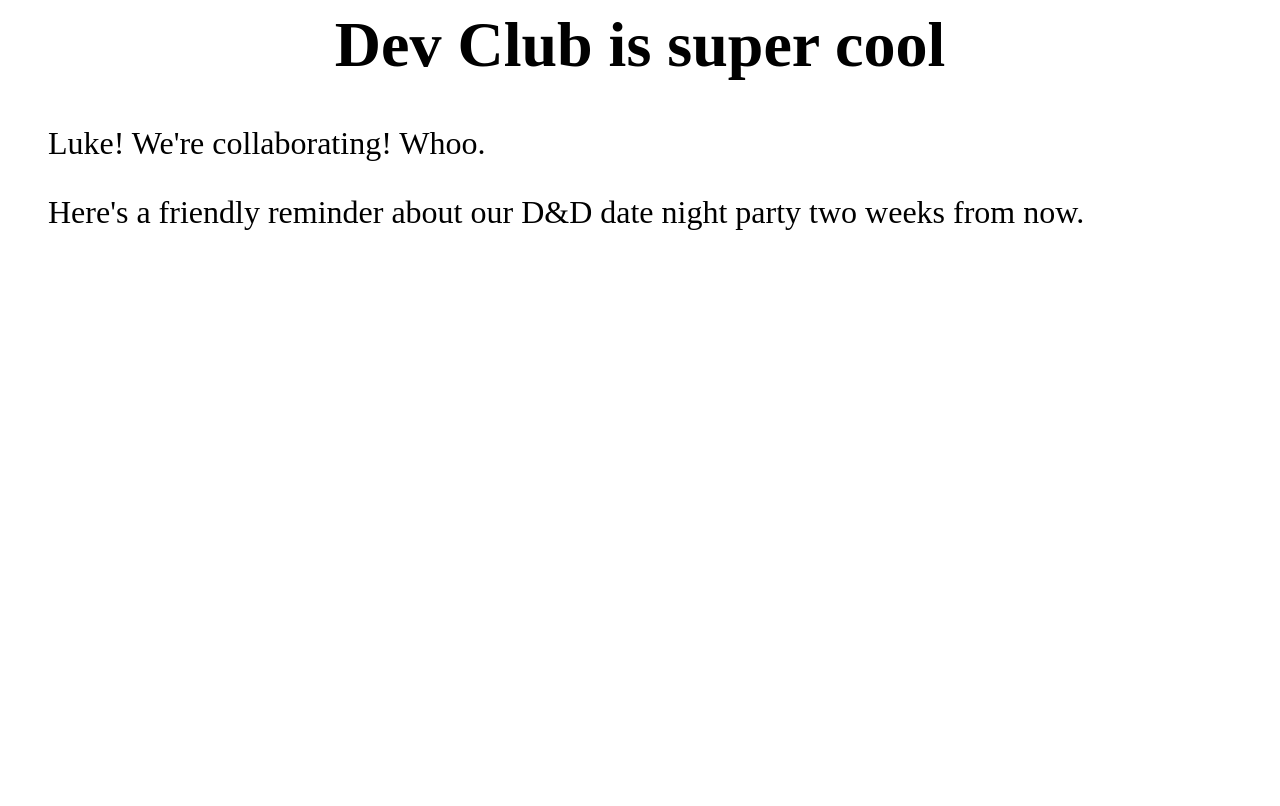
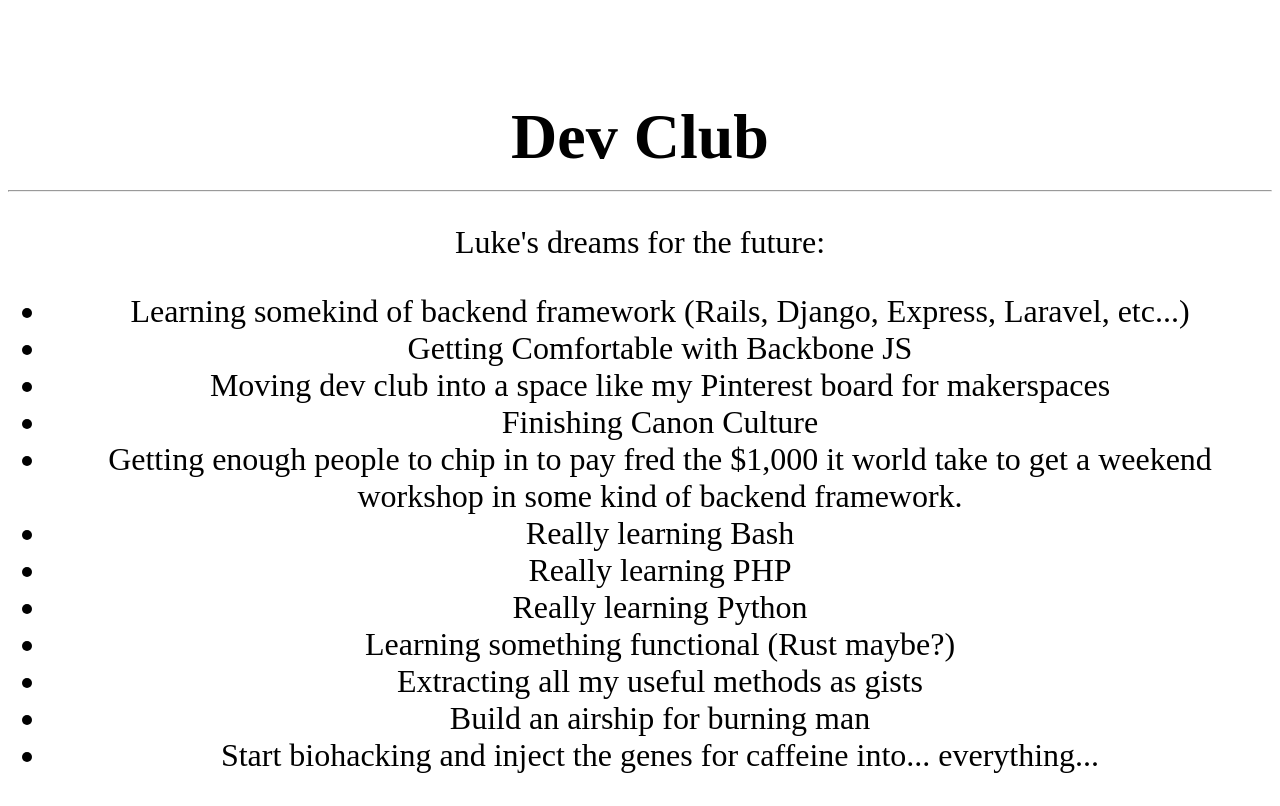
Before and after one commit to dev-club/webpage, a plain HTML site: page index.html in a window 1280 px wide. Drawn offline with Linux system fonts and the light colour scheme; a web font is replaced by a local one.

Commit message:
reimagining the team page as a time capsule of dreams (since it's already a time capsule, wheter we like it or not)

```diff
--- a/index.html
+++ b/index.html
@@ -1,12 +1,56 @@
-<! doctype html>
-<html>
+<! DOCTYPE html>
 <head><title>Dev Club</title>
-<link href='css/dev-club.css' rel='stylesheet' type='text/css' />
+<style type='text/css'>
+@font-face
+{
+font-family: deco;
+src: url(fonts/deco.woff);
+}
 
+body{
+	font-size:2em;
+	text-align:center;
+}
+
+h1{
+	font-family:deco;
+	font-size:2em;
+	text-align:center;
+	margin:100px 0 10px 0;
+}
+
+p#subtext
+{
+	font-size:0.9em;
+	text-align:center;
+}
+
+div#mc_embed_signup form{
+	text-align:center;
+}
+
+div#mc_embed_signup input{
+	font-size:2em;
+}
+</style>
 </head>
 <body>
-<h1>Dev Club is super cool</h1>
-<ul>Luke! We're collaborating! Whoo. </ul>
-<ul>Here's a friendly reminder about our D&D date night party two weeks from now. </ul>
+<h1>Dev Club</h1>
+<hr>
+<p>Luke's dreams for the future:</p>
+<ul>
+ <li>Learning somekind of backend framework (Rails, Django, Express, Laravel, etc...)</li>
+ <li>Getting Comfortable with Backbone JS</li>
+ <li>Moving dev club into a space like my Pinterest board for makerspaces</li>
+ <li>Finishing Canon Culture</li>
+ <li>Getting enough people to chip in to pay fred the $1,000 it world take to get a weekend workshop in some kind of backend framework.</li>
+ <li>Really learning Bash</li>
+ <li>Really learning PHP</li>
+ <li>Really learning Python</li>
+ <li>Learning something functional (Rust maybe?)</li>
+ <li>Extracting all my useful methods as gists</li>
+ <li>Build an airship for burning man</li>
+ <li>Start biohacking and inject the genes for caffeine into... everything...</li>
+</ul>
 </body>
 </html>
```
